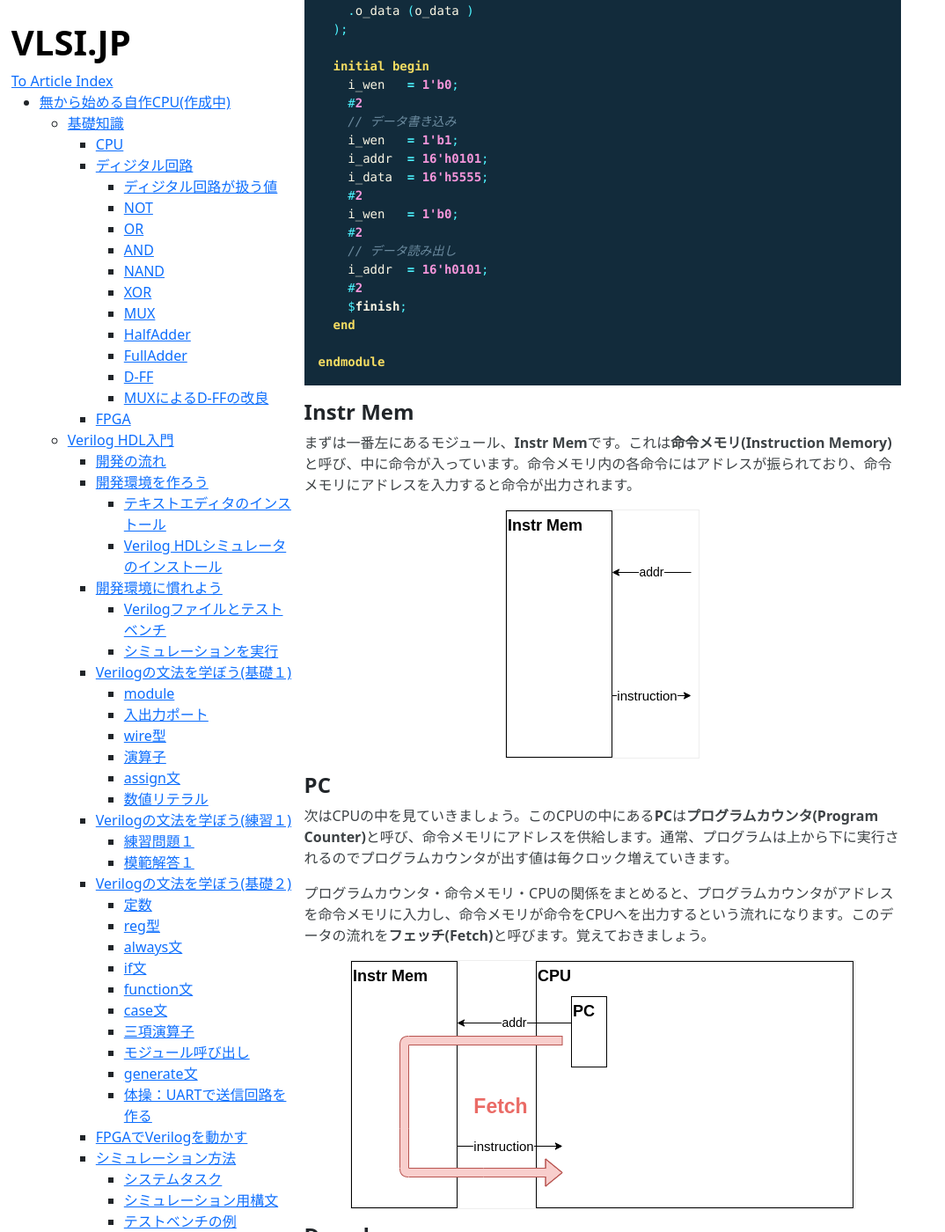
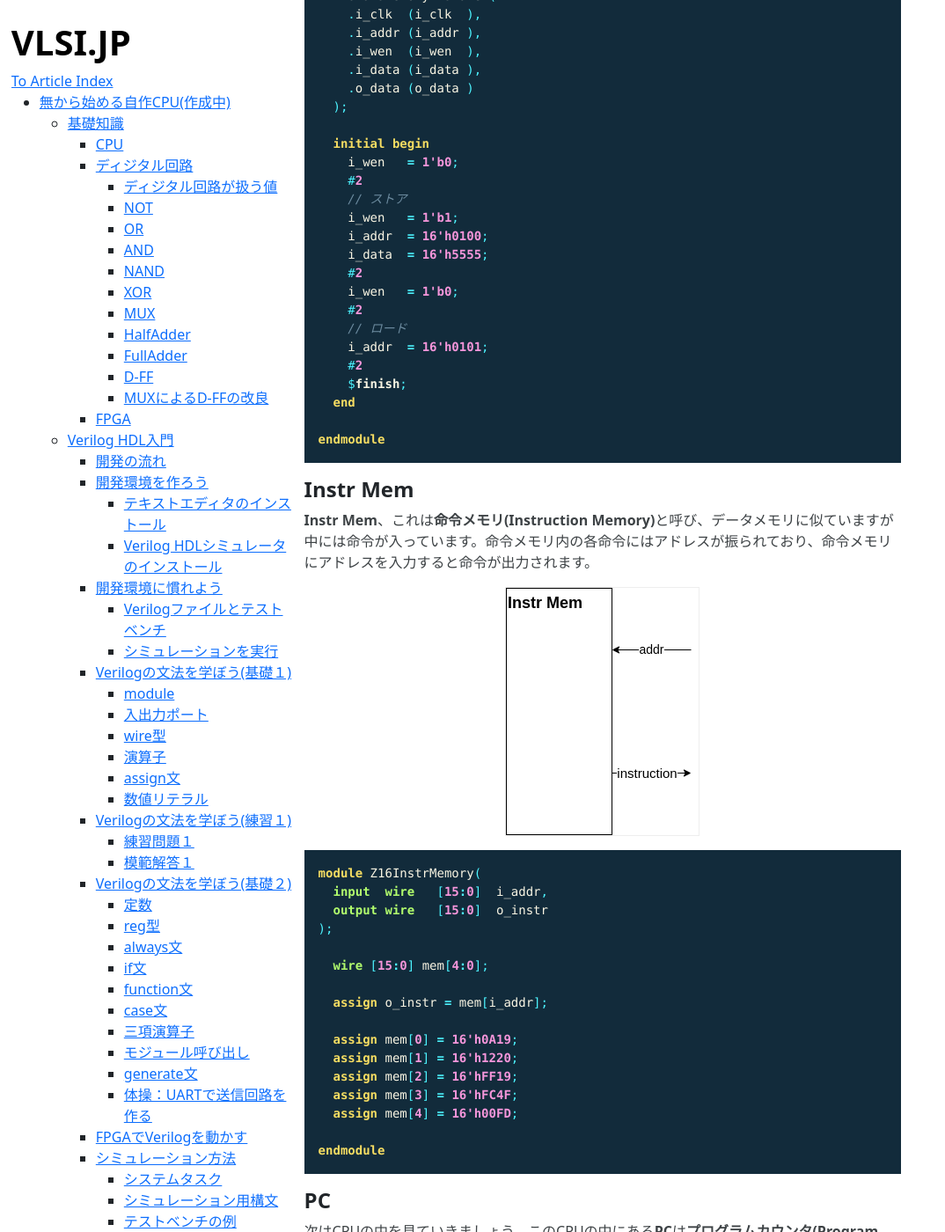
Before and after one commit to VLSI-JP/VLSI-JP.github.io, a Jekyll site: the page built from LetsMakeCPU.md, in a window 1280 px wide and 1400 px high, scrolled down 40364 px. Shown: the whole window at 88% size, without its empty margins (0-1074 px from the left). Built offline with Jekyll 4.4.1, drawn with Linux system fonts in a browser that asks for light colours; formulas are drawn with MathJax 3; some of the changed text lies outside the part shown.

Commit message:
add instr mem

````diff
--- a/LetsMakeCPU.md
+++ b/LetsMakeCPU.md
@@ -1314,7 +1314,7 @@ gtkwave wave.vcd
 
 #### Data Mem
 
-**Data Mem**、これは**データメモリ**と呼び。CPUが大量のデータを保存するのに使います。CPUはデータメモリ対してデータの書き込みと読み出しを行います。
+**Data Mem**、これは**データメモリ**と呼び。CPUがレジスタファイルに収まらない大量のデータを保存するのに使います。CPUはデータメモリ対してデータの書き込みと読み出しを行います。
 
 ![](https://raw.githubusercontent.com/VLSI-JP/VLSI-JP.github.io/master/images/LetsMakeCPU/data_mem.png)
 
@@ -1352,6 +1352,8 @@ module Z16DataMemory(
 endmodule
 ```
 
+これでデータメモリが完成しました。テストベンチで動作を確認しましょう。以下のテストベンチでは、`0x100`番目のアドレスに`16'h5555`をストアした後、ロードしています。
+
 ```verilog
 module Z16DataMemory_tb;
 
@@ -1381,14 +1383,14 @@ module Z16DataMemory_tb;
   initial begin
     i_wen   = 1'b0;
     #2
-    // データ書き込み
+    // ストア
     i_wen   = 1'b1;
-    i_addr  = 16'h0101;
+    i_addr  = 16'h0100;
     i_data  = 16'h5555;
     #2
     i_wen   = 1'b0;
     #2
-    // データ読み出し
+    // ロード
     i_addr  = 16'h0101;
     #2
     $finish;
@@ -1399,9 +1401,28 @@ endmodule
 
 #### Instr Mem
 
-まずは一番左にあるモジュール、**Instr Mem**です。これは**命令メモリ(Instruction Memory)**と呼び、中に命令が入っています。命令メモリ内の各命令にはアドレスが振られており、命令メモリにアドレスを入力すると命令が出力されます。
+**Instr Mem**、これは**命令メモリ(Instruction Memory)**と呼び、データメモリに似ていますが中には命令が入っています。命令メモリ内の各命令にはアドレスが振られており、命令メモリにアドレスを入力すると命令が出力されます。
 
 ![](https://raw.githubusercontent.com/VLSI-JP/VLSI-JP.github.io/master/images/LetsMakeCPU/instr_mem.png)
+
+```verilog
+module Z16InstrMemory(
+  input  wire   [15:0]  i_addr,
+  output wire   [15:0]  o_instr
+);
+
+  wire [15:0] mem[4:0];
+
+  assign o_instr = mem[i_addr];
+
+  assign mem[0] = 16'h0A19;
+  assign mem[1] = 16'h1220;
+  assign mem[2] = 16'hFF19;
+  assign mem[3] = 16'hFC4F;
+  assign mem[4] = 16'h00FD;
+
+endmodule
+```
 
 #### PC
 
````
